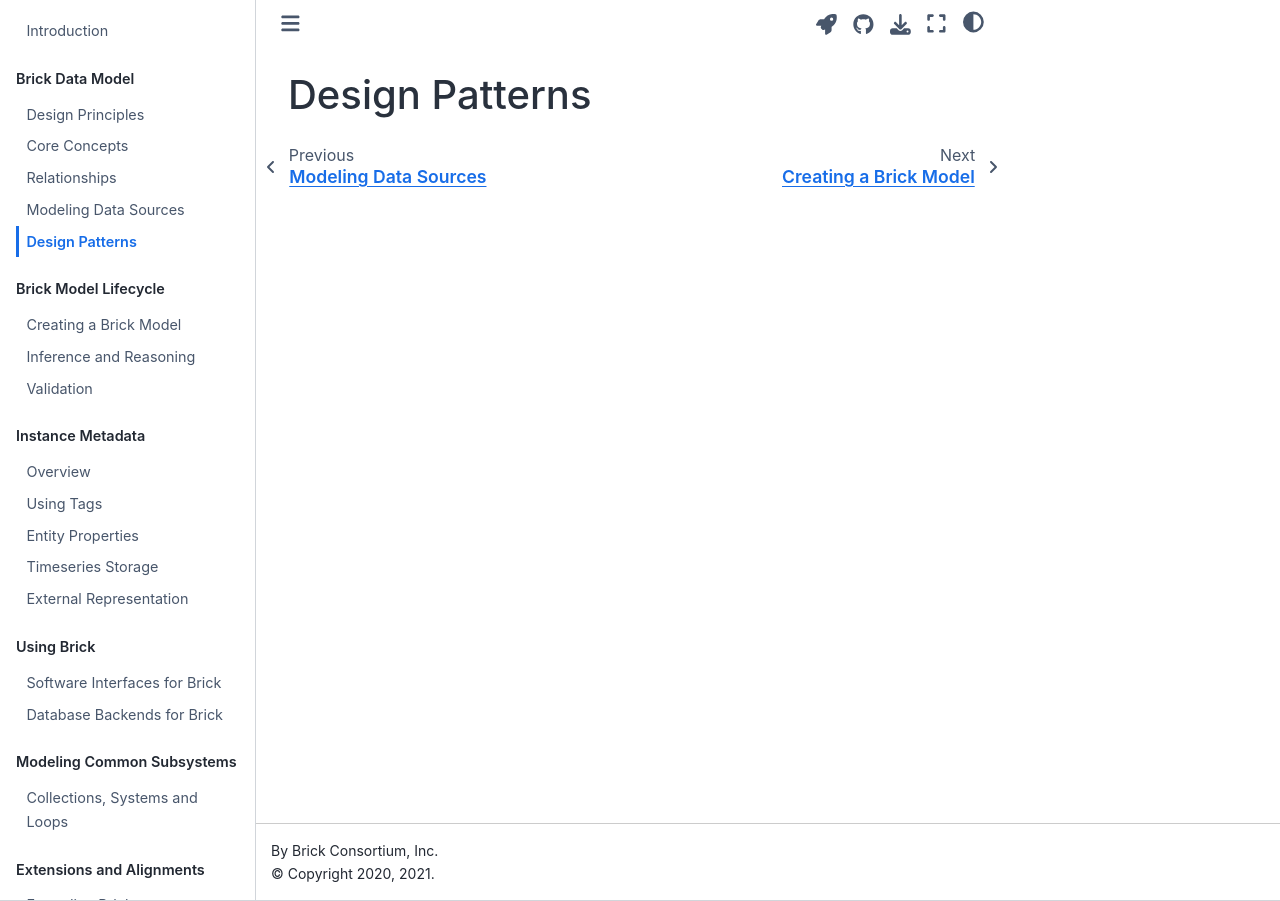
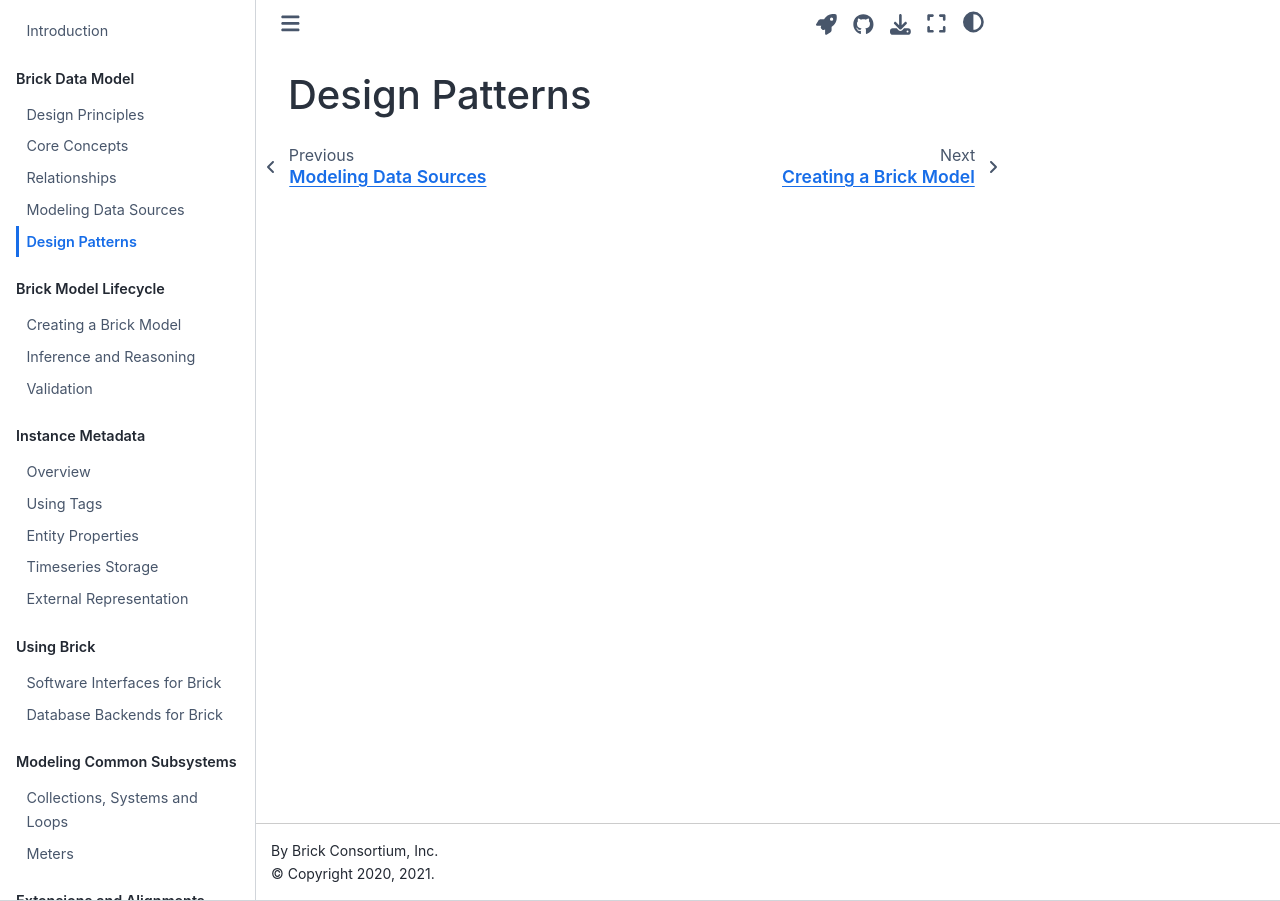
Before and after one commit to BrickSchema/docs, a Jupyter Book: the page built from brick/designpatterns.md, in a window 1280 px wide. Built offline with Jupyter Book 1.0.4 settings and Sphinx 7.4.7 and the Sphinx Book theme 1.1.4, drawn with Linux system fonts in a browser that asks for light colours.

Commit message:
add meters

```diff
--- a/_toc.yml
+++ b/_toc.yml
@@ -27,6 +27,7 @@ parts:
 - caption: Modeling Common Subsystems
   chapters:
   - file: modeling/collections
+  - file: modeling/meters
 - caption: Extensions and Alignments
   chapters:
   - file: extra/extending
```
